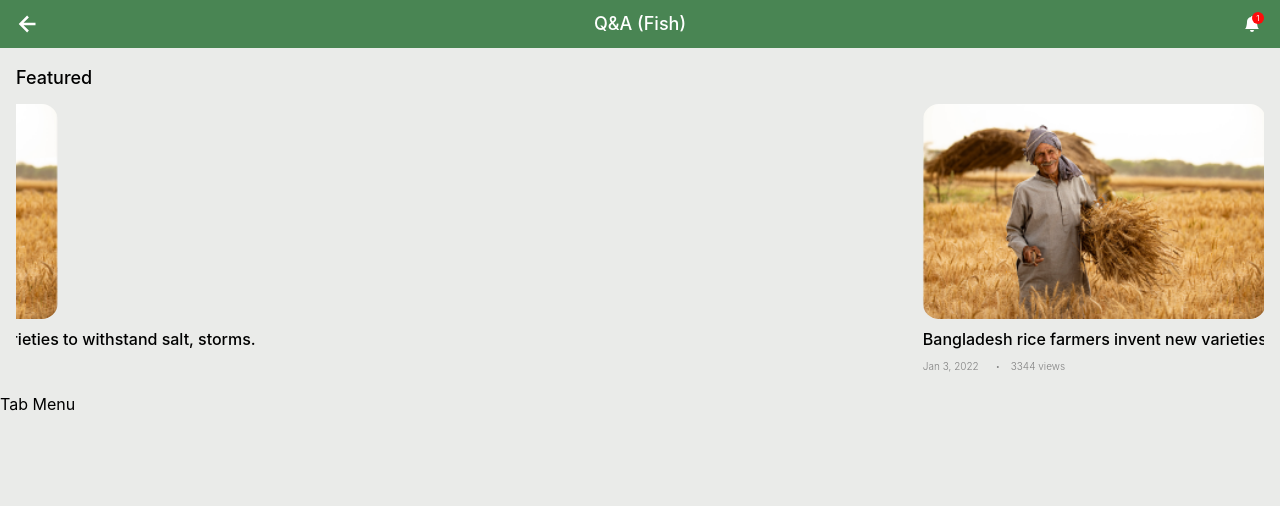
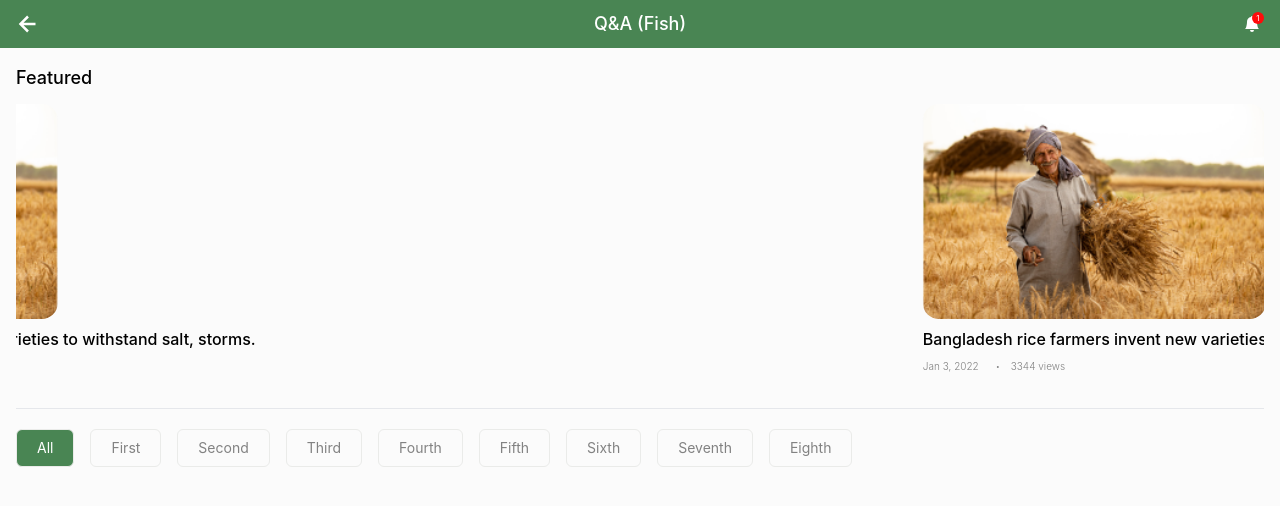
Before and after one commit to masudrana2779/agro-pwa, a Next.js app: page /blog in a window 1280 px wide. Shown: the top 506 px of the page. Built offline with nearby package versions, Linux system fonts and the light colour scheme.

Commit message:
tab design done

```diff
--- a/components/CallChat/index.tsx
+++ b/components/CallChat/index.tsx
@@ -17,13 +17,13 @@ const CallChat = () => {
             paragraphColor={"text-white"}
           />
           <CallChatItem
-            bgColor="bg-white"
-            titleColor="text-custom_orange-100"
+            bgColor="bg-custom_gray-100"
+            titleColor="text-custom_orange-300"
             paragraphColor="text-custom_gray-400"
             title={"Chat Now"}
             icon={<BsChatSquareText />}
             paragraph={"Chat with our expert"}
-            iconColor={"text-amber-500"}
+            iconColor={"text-custom_orange-300"}
           />
         </div>
       </div>
--- a/components/common/TabMenu/index.tsx
+++ b/components/common/TabMenu/index.tsx
@@ -1,5 +1,35 @@
 const TabMenuComponent = () => {
-  return <p>Tab Menu</p>;
+  const menus = [
+    "all",
+    "first",
+    "second",
+    "third",
+    "fourth",
+    "fifth",
+    "sixth",
+    "seventh",
+    "eighth",
+  ];
+  return (
+    <>
+      <div className="">
+        <div className="p-4">
+          <ul className="flex overflow-x-auto space-x-4 border-t py-5">
+            {menus &&
+              menus.length > 0 &&
+              menus.map((menu, i: number) => (
+                <li
+                  key={i}
+                  className="border border-custom_gray-100 capitalize rounded-md text-sm text-custom_gray-300 px-5 py-2 first:bg-custom_green-400 first:text-white hover:bg-custom_green-400 hover:text-white cursor-pointer"
+                >
+                  {menu}
+                </li>
+              ))}
+          </ul>
+        </div>
+      </div>
+    </>
+  );
 };
 
 export default TabMenuComponent;
--- a/styles/globals.css
+++ b/styles/globals.css
@@ -8,7 +8,7 @@ body {
   margin: 0;
   font-family: -apple-system, BlinkMacSystemFont, Segoe UI, Roboto, Oxygen,
     Ubuntu, Cantarell, Fira Sans, Droid Sans, Helvetica Neue, sans-serif;
-  background: #eaebe9;
+  background: #fbfbfb;
 }
 
 a {
--- a/tailwind.config.js
+++ b/tailwind.config.js
@@ -8,6 +8,7 @@ module.exports = {
     extend: {
       colors: {
         custom_gray: {
+          50: "#F3F3F3",
           100: "#EAEBE9",
           200: "#A9B2B6",
           300: "#828282",
```
